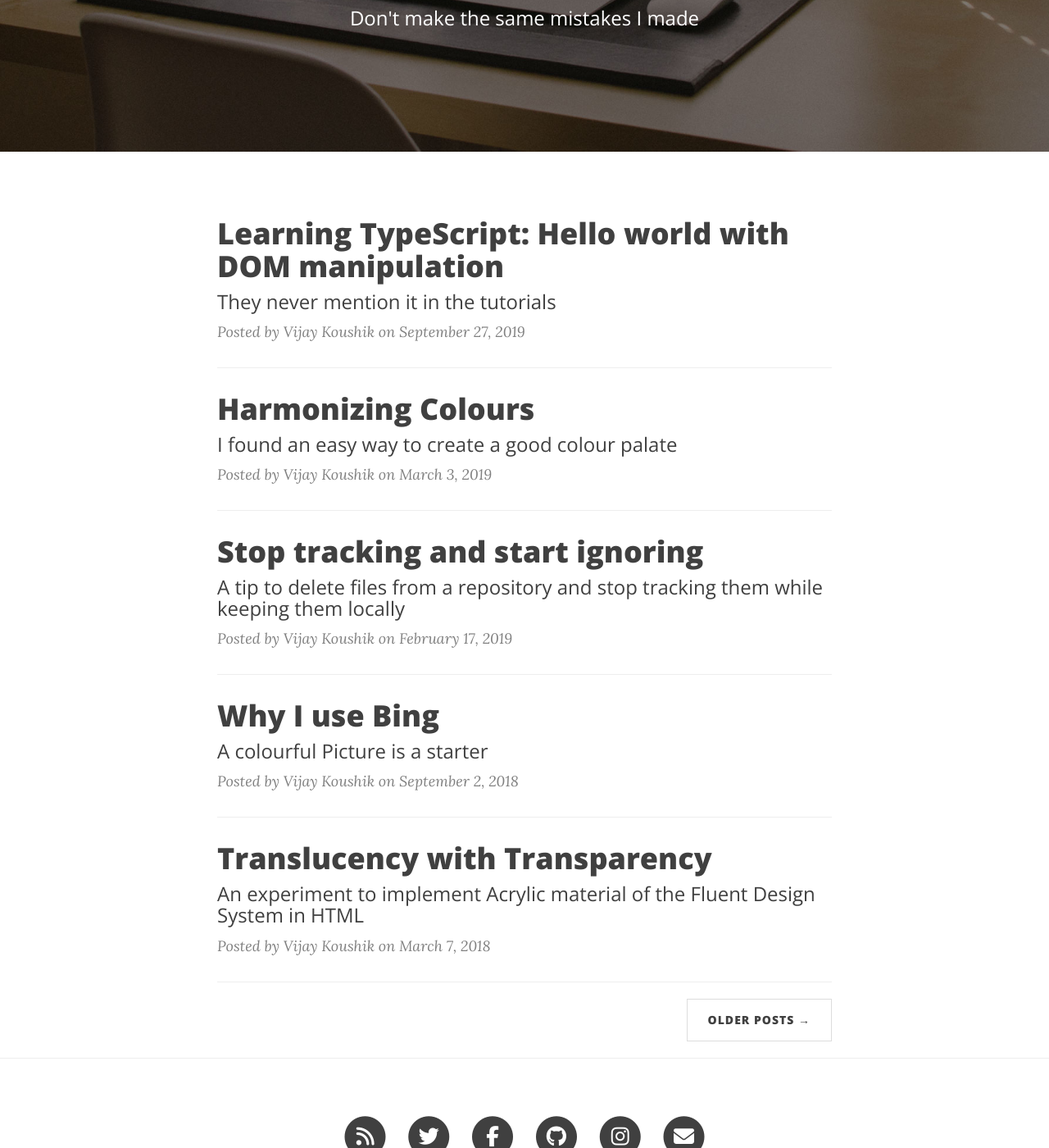
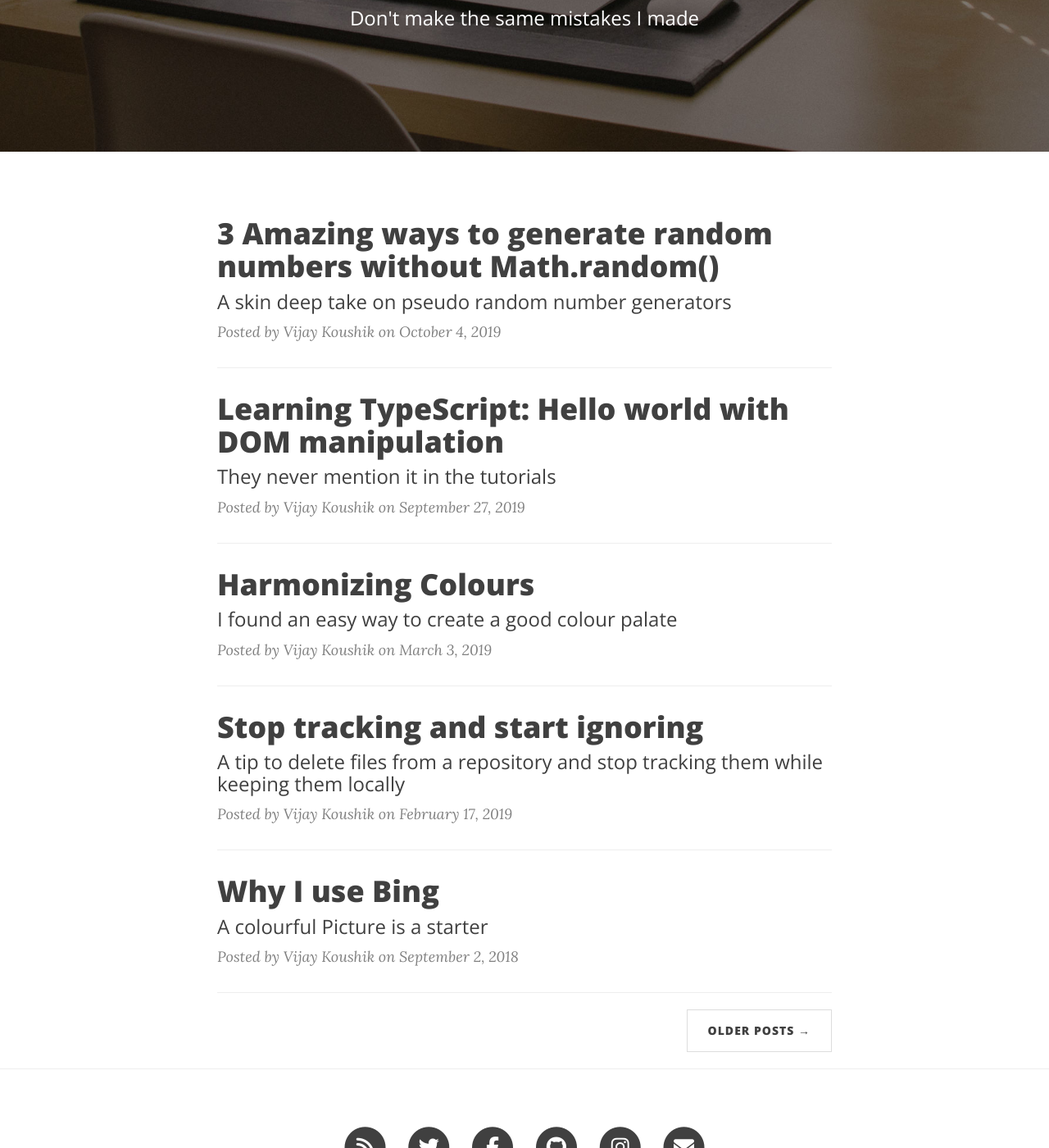
Before and after one commit to svijaykoushik/blog, a Jekyll site: the page built from index.html, in a window 1280 px wide and 1400 px high, scrolled down 439 px. Shown: the whole window at 82% size. Built offline with Jekyll 4.4.1, drawn with Linux system fonts in a browser that asks for light colours; nearby versions of some CDN libraries; the list of posts is cut into pages by our own code; comment, search, counter and statistics services are not loaded.

Commit message:
final fixes and moved from draft to posts directory
Fixed minir errors, added fun fact and moved to posts directory

```diff
--- a/_drafts/three-awesome-ways-to-generate-random-number.markdown
+++ b/_posts/2019-10-04-three-awesome-ways-to-generate-random-number-in-javascript.markdown
@@ -2,13 +2,13 @@
 layout: post
 title:      "3 Amazing ways to generate random numbers without Math.random()"
 subtitle:   "A skin deep take on pseudo random number generators"
-description: "An article covering the basics of pseudo random number generators and how to implement three of them in JavaScript"
+description: "An article covering the basics of pseudo random number generators and how to implement three algorithms viz. middle square method, Linear congruential generator and Xorshift in JavaScript"
 header-img: "img/prng-in-js/banner_image.jpg"
 author:     "Vijay Koushik"
 keywords:   "Javascript, random number generators, middle square method, Linear congruential generator, Xorshift"
 og_type: 	"article"
-comments:   false
-pageId:     2019-09-27-typescript-dom-manipulation
+comments:   true
+pageId:     2019-10-04-three-amazing-ways-to-generate-random-numbers
 tags:       ["javascript", "beginners", "computerScience", "algorithm"]
 ---
 
@@ -46,9 +46,9 @@ All 3 algorithms and PRNGs, in general, followed these common steps
 
 4. These steps are repeated to create a sequence of numbers that make us believe they are random.
 
-Fun fact: The input is called the seed here. It’s because the input number like a seed is the place of origin of a sequence that grows like a plant.
+![Fun fact]({{ site.baseurl }}/img/prng-in-js/fun_fact.jpg)
 
-A major property that separates PRNGs from true RNGs is that the sequences generated by PRNGs inevitably repeat themselves at one point of time.
+An unique property that separates PRNGs from true RNGs is that the sequences generated by PRNGs inevitably repeat themselves at one point of time.
 
 ![Repitions are inevitable with thanos](https://media.giphy.com/media/J2Tjf7zZjfaVlOVORy/200w_d.gif)
 
@@ -56,7 +56,7 @@ A major property that separates PRNGs from true RNGs is that the sequences gener
 
 Invented by John von Neumann and described in 1946, the Middle Square Method (MSM) is the first-ever method designed to generate pseudo-random number sequences <sup>[\[1\]](#References)</sup>. Implementing this method is a child’s play. For an n-digit random number sequence,
 
-1. Start with an n digit number as the seed. Let's say it’s a 2-digit number 42.
+1. Start with an n-digit number as the seed. Let's say it’s a 2-digit number 42.
 
 2. Square it. Here, the square of 42 is 1764.
 
@@ -64,7 +64,7 @@ Invented by John von Neumann and described in 1946, the Middle Square Method (MS
 
 4. Use the result as the seed and repeat steps 1-4 for the next cycle.
 
-![Representation of middle square method]({{ site.baseurl }}/img/prng-in-js/Middle_square_method.jpg) Representation of middle square method
+![Representation of middle square method]({{ site.baseurl }}/img/prng-in-js/Middle_square_method.jpg) <span class="caption text-muted">Representation of middle square method</span>
 
 The simple nature of the algorithm is used as an exercise for beginner programmers to check their knowledge in the language they learned in Bootcamp. So, here's my implementation in JS to help them.
 
@@ -184,11 +184,11 @@ Let me break down the algorithm. Bit shifting works by shifting the bits in the
 The binary equivalent of 42<sub>10</sub> in a 16-bit representation is 0000000000101010<sub>2</sub>.
 After shifting 5 bits to the left it becomes 0000010101000000<sub>2</sub> which is the binary equivalent of 1344<sub>10</sub>.
 
-![Bit shift left]({{ site.baseurl }}/img/prng-in-js/Bitshiftleft_1_bit.jpg) Representation of 1 bit shift left operation in a 8 bit system
+![Bit shift left]({{ site.baseurl }}/img/prng-in-js/Bitshiftleft_1_bit.jpg) <span class="caption text-muted">Representation of 1-bit shift left operation in a 8 bit system</span>
 
-And if we shift the binary equivalent of 2524<sub>10</sub> – 0000100111011100<sub>2 5 bits to the right it becomes 0000000001001110<sub>2</sub> which is 78<sub>10</sub> in decimal. The rest of the bits on the right side is discarded.
+And if we shift the binary equivalent of 2524<sub>10</sub> – 0000100111011100<sub>2</sub> 5 bits to the right it becomes 0000000001001110<sub>2</sub> which is 78<sub>10</sub> in decimal. The rest of the bits on the right side is discarded.
 
-![Bit shift right]({{ site.baseurl }}/img/prng-in-js/Bitshiftright_1_bit.jpg) Representation of 1 bit shift right operation in a 8 bit system
+![Bit shift right]({{ site.baseurl }}/img/prng-in-js/Bitshiftright_1_bit.jpg) <span class="caption text-muted">Representation of 1-bit shift right operation in a 8 bit system</span>
 
 The bit shift operation, as you can see, requires only one operand and the result is a completely different number. On the other hand, the Xor operation requires two operands. XOR short for Exclusive OR operation compares the bits of two binary numbers and sets the bit of the result to 1 only when one of the bits in comparison is 1. Continuing with the previous example the Xor of 42 and 2524 takes place like this:
 
@@ -197,7 +197,7 @@ The bit shift operation, as you can see, requires only one operand and the resul
 252410 – 0000100111011100<sub>2</sub>
 XOR -       0000100111110110<sub>2</sub> which is the equivalent of 2550<sub>10</sub>.
 
-![xor operation]({{ site.baseurl }}/img/prng-in-js/xor.jpg) Representation of 1 bit shift right xor operation in a 8 bit system
+![xor operation]({{ site.baseurl }}/img/prng-in-js/xor.jpg) <span class="caption text-muted">Representation of xor operation in a 8 bit system</span>
 
 Xor also results in a different number. This algorithm combines the power of these two operations. And, here is my implementation of Xorshift in JavaScript.
 
@@ -246,7 +246,7 @@ Computers store the positive and negative numbers (called signed integers) as bi
 
 Do you know what a two’s complement is? Don’t worry I’ll explain.
 
-IIn 2’s complement, A binary number say 11111111 11010011 (-45<sub>10</sub>) is taken and its bits are flipped. Meaning, 0s are made to 1s and vice versa. And finally, 1<sub>2</sub> is added to the flipped number.
+In 2’s complement, A binary number say 11111111 11010011 (-45<sub>10</sub>) is taken and its bits are flipped. Meaning, 0s are made to 1s and vice versa. And finally, 1<sub>2</sub> is added to the flipped number. The result 00000000 00101101<sub>2</sub>,is the positive form of the number (45<sub>10</sub>).
 
 >-45<sub>10</sub> ➡ 11111111 11010011<sub>2</sub>
 >
@@ -260,11 +260,11 @@ IIn 2’s complement, A binary number say 11111111 11010011 (-45<sub>10</sub>) i
 >
 > 00000000 00101101<sub>2</sub> ➡ 45<sub>10</sub>
 
-The reverse happens when 2’s complement of a negative number is taken. Thus, in our algorithm, we always end up with positive numbers.
+Thus, in our algorithm, we always end up with positive numbers.
 
 ## Conclusion
 
-This article is just the tip of the iceberg in the rabbit hole of PRNGs. I wanted to share you the different ways to replace `Math.random()`. All these samples give out whole numbers which is the complete opposite of `Math.random()`.  `Math.random()` spits out random decimal numbers only between 0 and 1. I'll leave the conversion as an exercise to you. You can use ES5 features like generator functions to implement these. If someone does that, please post it in the comments.
+This article is just the tip of the iceberg in the rabbit hole of PRNGs. I wanted to share you the different ways to replace `Math.random()`. All these samples give out whole numbers which is the complete opposite of Math.random().  Math.random() spits out random decimal numbers only between 0 and 1. I'll leave the conversion as an exercise to you. You can use ES5 features like generator functions to implement these. If someone does that, please post it in the comments.
 
 Thanks for reading 😊
 
```
Also changed, not shown: img/prng-in-js/fun_fact.jpg (added).
